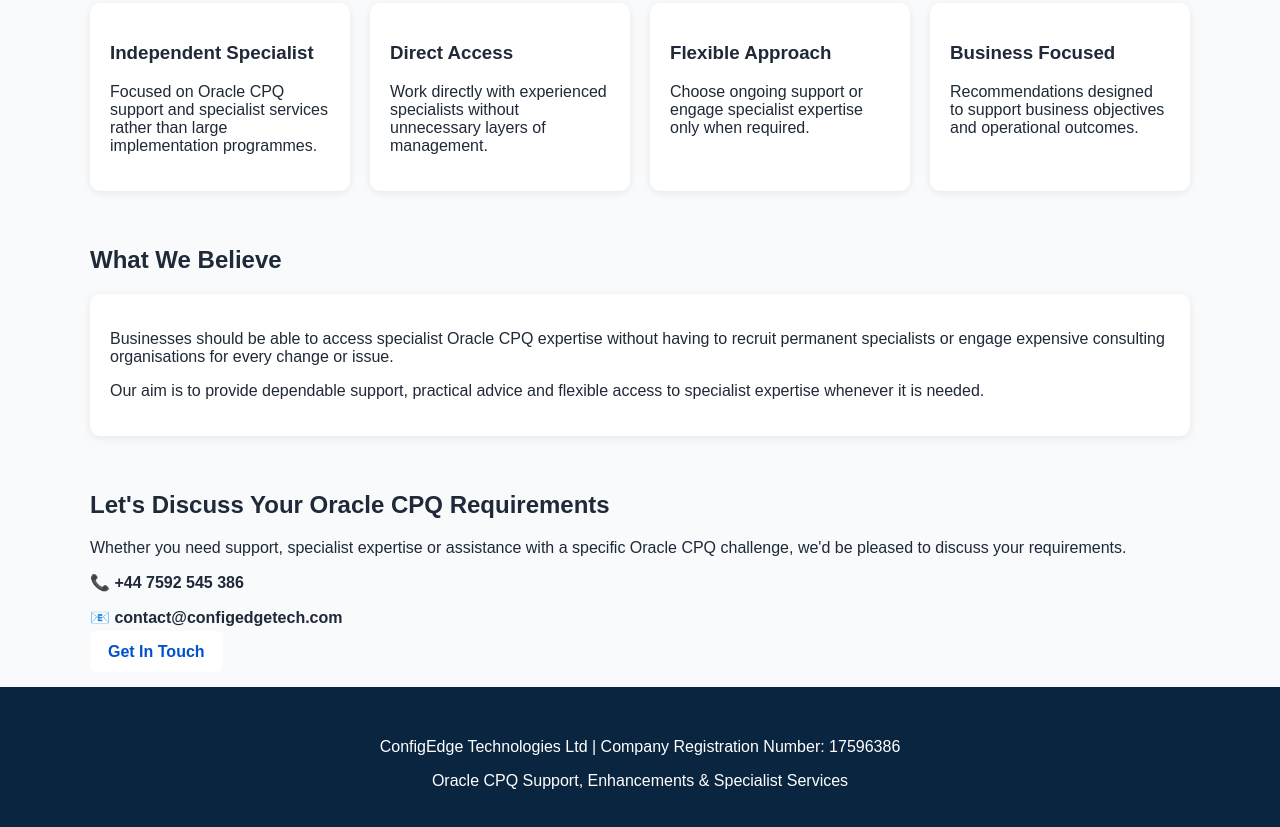
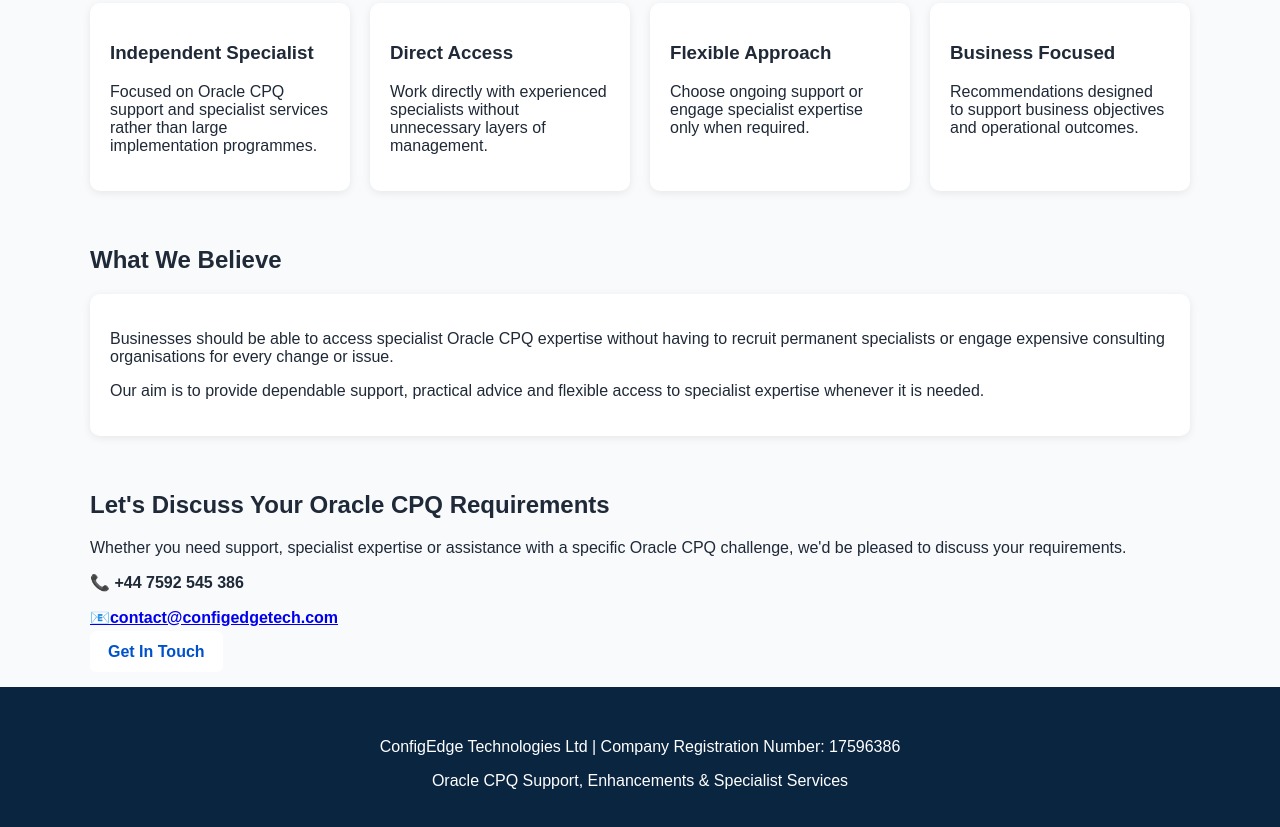
Before and after one commit to tprasanna-oss/configedge-technologies-website, a plain HTML site: page about.html in a window 1280 px wide. Shown: the part 1177-2004 px from the top of the page. Drawn offline with Linux system fonts and the light colour scheme.

Commit message:
Update about.html

```diff
--- a/about.html
+++ b/about.html
@@ -233,7 +233,11 @@ Oracle CPQ challenge, we'd be pleased to discuss your requirements.
 
 <p><strong>📞 +44 7592 545 386</strong></p>
 
-<p><strong>📧 contact@configedgetech.com</strong></p>
+<p>
+<a href="mailto:contact@configedgetech.com?subject=Oracle%20CPQ%20Enquiry">
+<strong>📧contact@configedgetech.com</strong>
+</a>
+</p>
 
 <p>
 <a href="contact.html" class="btn btn-primary">
```
